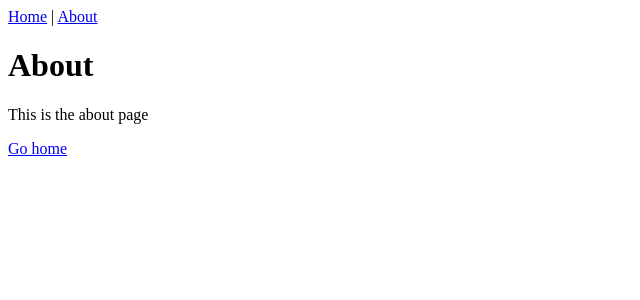
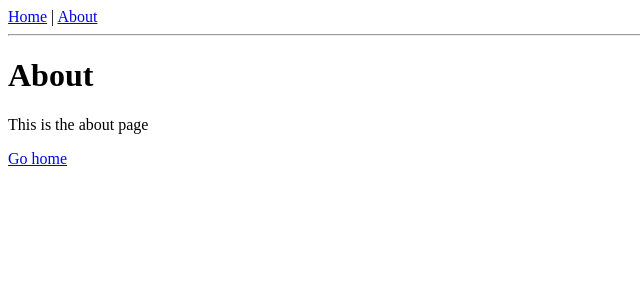
Before and after one commit to AnibalDBXD/todo-app, a Next.js app: page /about in a window 1280 px wide. Shown: the top 300 px of the page, without its empty margins (0-640 px from the left). Built offline with nearby package versions, Linux system fonts and the light colour scheme.

Commit message:
[UPDATE] Update Styles

```diff
--- a/components/InputPost.tsx
+++ b/components/InputPost.tsx
@@ -19,9 +19,9 @@ const InputPost = ({ Tasks, setTasks }: Props) => {
         }).then((response) => setTasks([...Tasks, response.data.data]));
     }
     return (
-        <form className="text-center" onSubmit={handleSubmit}>
-            <input ref={input} placeholder="add details" />
-            <button type="submit" />
+        <form className="text-center my-4" onSubmit={handleSubmit}>
+            <input className="bg-gray-100 w-6/12 h-10 px-5 pr-10 rounded-full text-sm focus:outline-none" ref={input} placeholder="add details" />
+            <button className="absolute -mx-12 mt-3 mr-4" type="submit">POST</button>
         </form>
     )
 }
--- a/components/Layout.tsx
+++ b/components/Layout.tsx
@@ -14,7 +14,7 @@ const Layout = ({ children, title = 'This is the default title' }: Props) => (
       <meta charSet="utf-8" />
       <meta name="viewport" content="initial-scale=1.0, width=device-width" />
     </Head>
-    <header className="bg-gray-300 h-auto">
+    <header className="h-auto ">
       <nav className="text-xl py-4 ml-5">
         <Link href="/">
           <a>Home</a>
@@ -24,6 +24,7 @@ const Layout = ({ children, title = 'This is the default title' }: Props) => (
           <a>About</a>
         </Link>
       </nav>
+      <hr />
     </header>
     {children}
   </div>
```
